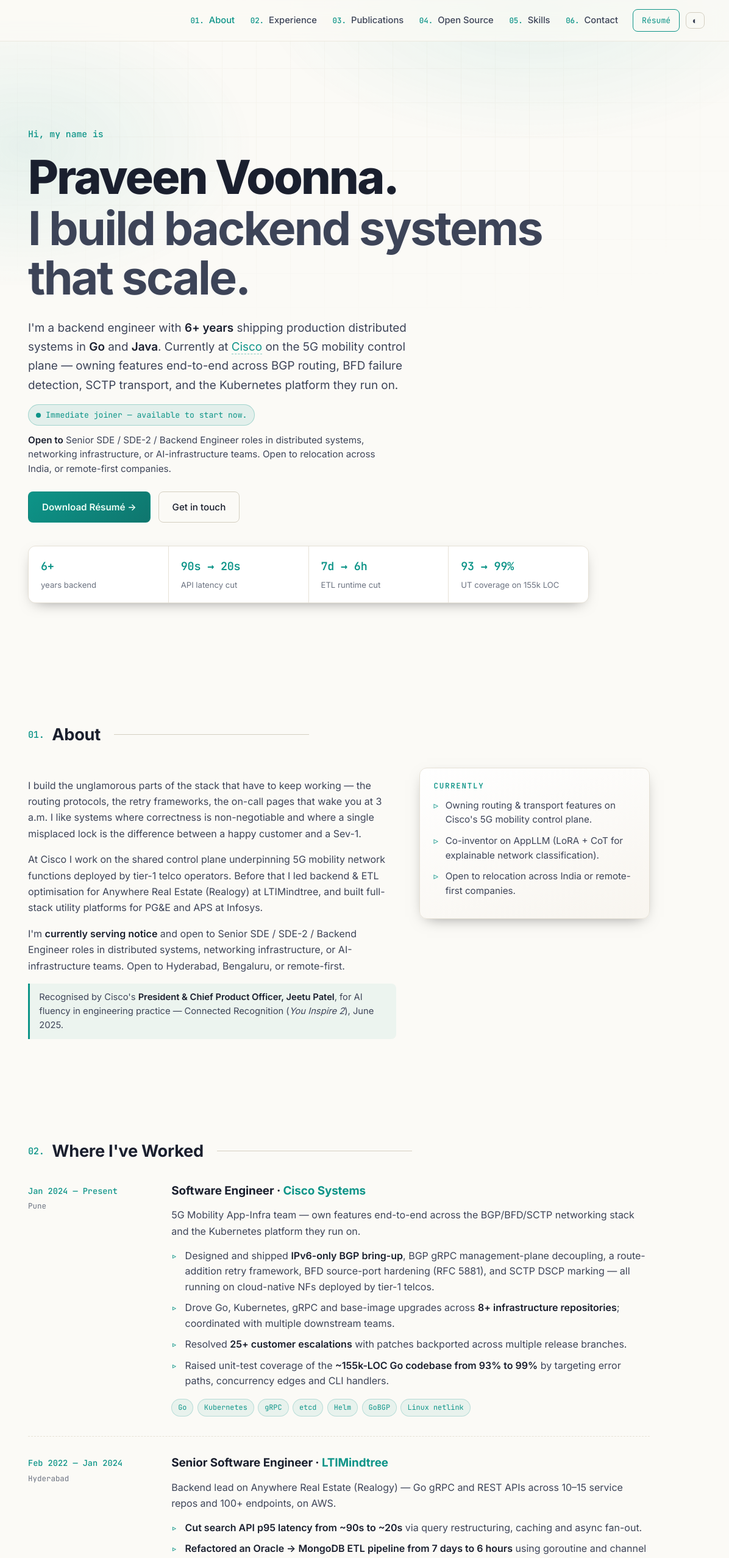
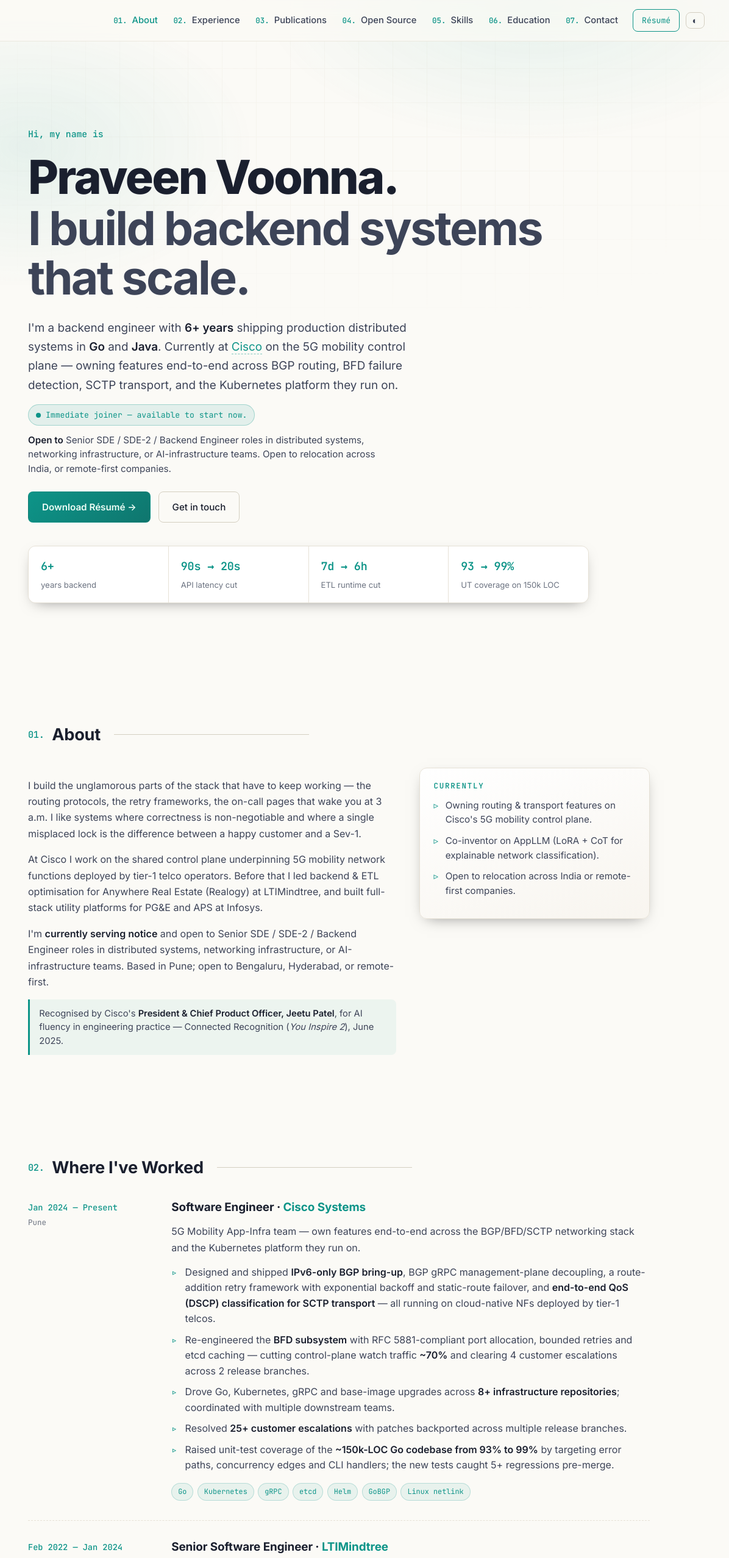
Before and after one commit to praveenvoonna/portfolio, a plain HTML site: page index.html in a window 1280 px wide. Shown: the top 2555 px of the page at 61% size, 84-1280 px from the left. Drawn offline with Linux system fonts and the light colour scheme.

Commit message:
Sync content with latest CV; refresh resume PDF
- Align metrics: 150k LOC, 4.5x/28x, -40% CPU
- Enrich Cisco/LTIMindtree bullets (BFD ~70% watch-traffic cut, QoS DSCP)
- Update location to Pune; align AWS skills
- Add Education section (IGIT Sarang, BPUT 2019)
- Replace resume.pdf with current CV

```diff
--- a/index.html
+++ b/index.html
@@ -28,7 +28,8 @@
       <a href="#publications"><span class="num">03.</span> Publications</a>
       <a href="#opensource"><span class="num">04.</span> Open Source</a>
       <a href="#skills"><span class="num">05.</span> Skills</a>
-      <a href="#contact"><span class="num">06.</span> Contact</a>
+      <a href="#education"><span class="num">06.</span> Education</a>
+      <a href="#contact"><span class="num">07.</span> Contact</a>
     </nav>
     <div class="nav-actions">
       <a class="btn-sm" href="assets/resume.pdf" target="_blank" rel="noopener">Résumé</a>
@@ -52,7 +53,7 @@
         <li><span class="stat-num">6+</span><span class="stat-lbl">years backend</span></li>
         <li><span class="stat-num">90s → 20s</span><span class="stat-lbl">API latency cut</span></li>
         <li><span class="stat-num">7d → 6h</span><span class="stat-lbl">ETL runtime cut</span></li>
-        <li><span class="stat-num">93 → 99%</span><span class="stat-lbl">UT coverage on 155k LOC</span></li>
+        <li><span class="stat-num">93 → 99%</span><span class="stat-lbl">UT coverage on 150k LOC</span></li>
       </ul>
     </section>
 
@@ -62,7 +63,7 @@
         <div>
           <p>I build the unglamorous parts of the stack that have to keep working — the routing protocols, the retry frameworks, the on-call pages that wake you at 3 a.m. I like systems where correctness is non-negotiable and where a single misplaced lock is the difference between a happy customer and a Sev-1.</p>
           <p>At Cisco I work on the shared control plane underpinning 5G mobility network functions deployed by tier-1 telco operators. Before that I led backend &amp; ETL optimisation for Anywhere Real Estate (Realogy) at LTIMindtree, and built full-stack utility platforms for PG&amp;E and APS at Infosys.</p>
-          <p>I'm <strong>currently serving notice</strong> and open to Senior&nbsp;SDE / SDE-2 / Backend Engineer roles in distributed systems, networking infrastructure, or AI-infrastructure teams. Open to Hyderabad, Bengaluru, or remote-first.</p>
+          <p>I'm <strong>currently serving notice</strong> and open to Senior&nbsp;SDE / SDE-2 / Backend Engineer roles in distributed systems, networking infrastructure, or AI-infrastructure teams. Based in Pune; open to Bengaluru, Hyderabad, or remote-first.</p>
           <p class="about-note">Recognised by Cisco's <strong>President &amp; Chief Product Officer, Jeetu Patel</strong>, for AI fluency in engineering practice — Connected Recognition (<em>You Inspire 2</em>), June 2025.</p>
         </div>
         <aside class="about-side">
@@ -84,10 +85,11 @@
           <h3>Software Engineer · <span class="role-co">Cisco Systems</span></h3>
           <p class="role-sum">5G Mobility App-Infra team — own features end-to-end across the BGP/BFD/SCTP networking stack and the Kubernetes platform they run on.</p>
           <ul>
-            <li>Designed and shipped <strong>IPv6-only BGP bring-up</strong>, BGP gRPC management-plane decoupling, a route-addition retry framework, BFD source-port hardening (RFC 5881), and SCTP DSCP marking — all running on cloud-native NFs deployed by tier-1 telcos.</li>
+            <li>Designed and shipped <strong>IPv6-only BGP bring-up</strong>, BGP gRPC management-plane decoupling, a route-addition retry framework with exponential backoff and static-route failover, and <strong>end-to-end QoS (DSCP) classification for SCTP transport</strong> — all running on cloud-native NFs deployed by tier-1 telcos.</li>
+            <li>Re-engineered the <strong>BFD subsystem</strong> with RFC&nbsp;5881-compliant port allocation, bounded retries and etcd caching — cutting control-plane watch traffic <strong>~70%</strong> and clearing 4 customer escalations across 2 release branches.</li>
             <li>Drove Go, Kubernetes, gRPC and base-image upgrades across <strong>8+ infrastructure repositories</strong>; coordinated with multiple downstream teams.</li>
             <li>Resolved <strong>25+ customer escalations</strong> with patches backported across multiple release branches.</li>
-            <li>Raised unit-test coverage of the <strong>~155k-LOC Go codebase from 93% to 99%</strong> by targeting error paths, concurrency edges and CLI handlers.</li>
+            <li>Raised unit-test coverage of the <strong>~150k-LOC Go codebase from 93% to 99%</strong> by targeting error paths, concurrency edges and CLI handlers; the new tests caught 5+ regressions pre-merge.</li>
           </ul>
           <p class="stack"><span>Go</span><span>Kubernetes</span><span>gRPC</span><span>etcd</span><span>Helm</span><span>GoBGP</span><span>Linux netlink</span></p>
         </div>
@@ -99,8 +101,8 @@
           <h3>Senior Software Engineer · <span class="role-co">LTIMindtree</span></h3>
           <p class="role-sum">Backend lead on Anywhere Real Estate (Realogy) — Go gRPC and REST APIs across 10–15 service repos and 100+ endpoints, on AWS.</p>
           <ul>
-            <li><strong>Cut search API p95 latency from ~90s to ~20s</strong> via query restructuring, caching and async fan-out.</li>
-            <li><strong>Refactored an Oracle → MongoDB ETL pipeline from 7 days to 6 hours</strong> using goroutine and channel patterns.</li>
+            <li><strong>Cut a high-traffic search API's p95 latency from ~90s to ~20s (4.5× faster)</strong> and CPU usage by ~40% via Go parallel processing with bounded concurrency.</li>
+            <li><strong>Re-engineered an Oracle → MongoDB ETL pipeline from 7 days to 6 hours (28× faster)</strong> using concurrent worker pools and batched processing, enabling daily reporting.</li>
             <li>Introduced field-level access control and hardened authn/authz across the platform.</li>
           </ul>
           <p class="stack"><span>Go</span><span>gRPC</span><span>REST</span><span>MongoDB</span><span>Oracle</span><span>AWS</span></p>
@@ -148,15 +150,26 @@
       <div class="skill-grid">
         <div class="skill-card"><h4>Languages</h4><p>Go · Java · Python · JavaScript · SQL</p></div>
         <div class="skill-card"><h4>Backend &amp; Distributed Systems</h4><p>gRPC · REST · Microservices · Goroutines &amp; channels · etcd · Event-driven · Observability · Prometheus</p></div>
-        <div class="skill-card"><h4>Cloud &amp; Platform</h4><p>Kubernetes · Docker · Helm · AWS (ECS, S3, Lambda, DynamoDB) · CI/CD · Linux systems programming</p></div>
+        <div class="skill-card"><h4>Cloud &amp; Platform</h4><p>Kubernetes · Docker · Helm · AWS (ECS, EC2, S3, Lambda, Kinesis, CloudWatch) · CI/CD · Linux systems programming</p></div>
         <div class="skill-card"><h4>Databases</h4><p>MongoDB Atlas · Oracle · MySQL · DynamoDB</p></div>
         <div class="skill-card"><h4>Networking</h4><p>BGP · BFD · SCTP · TCP/UDP · IPv4 / IPv6 · VPP · DPI</p></div>
         <div class="skill-card"><h4>Applied AI</h4><p>LLM fine-tuning (LoRA) · Chain-of-Thought reasoning · AI-assisted dev (Claude, Augment Code)</p></div>
       </div>
     </section>
 
+    <section id="education" class="section reveal">
+      <h2 class="section-h"><span class="section-num">06.</span> Education<span class="section-rule"></span></h2>
+      <article class="role">
+        <div class="role-time"><time>2019</time><span class="role-loc">Odisha</span></div>
+        <div class="role-body">
+          <h3>B.Tech, Computer Science Engineering (Honours) · <span class="role-co">IGIT Sarang</span></h3>
+          <p class="role-sum">Indira Gandhi Institute of Technology, Sarang · Biju Patnaik University of Technology, Odisha.</p>
+        </div>
+      </article>
+    </section>
+
     <section id="contact" class="section reveal contact-section">
-      <p class="kicker">06. What's Next</p>
+      <p class="kicker">07. What's Next</p>
       <h2 class="display-sm">Let's build something.</h2>
       <p class="contact-lede">I'm available immediately and reading every email. Whether it's a role, a question about the AppLLM disclosure, or just wanting to talk Go and distributed systems — my inbox is open.</p>
       <a class="btn primary big" href="mailto:praveenvoonna17@gmail.com">Say Hello →</a>
```
Also changed, not shown: 1 other file.
